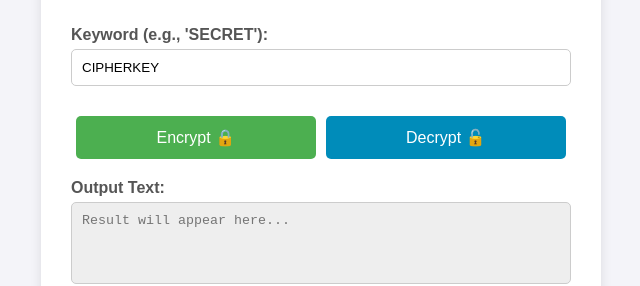
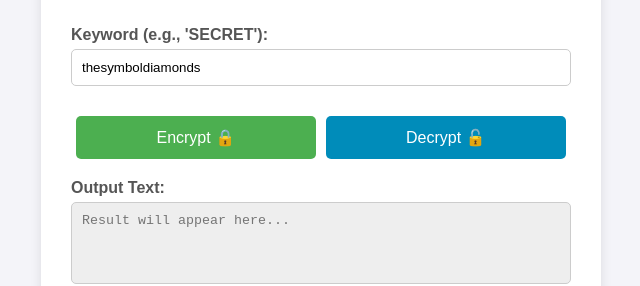
Before and after one commit to symboldiamond/tests, a plain HTML site: page index.html in a window 1280 px wide. Shown: the part 364-650 px from the top of the page, 319-959 px from the left. Drawn offline with Linux system fonts and the light colour scheme.

Commit message:
Update index.html

```diff
--- a/index.html
+++ b/index.html
@@ -96,7 +96,7 @@
         <textarea id="inputText" rows="4" placeholder="Enter your secret message here..."></textarea>
 
         <label for="key">Keyword (e.g., 'SECRET'):</label>
-        <input type="text" id="key" value="CIPHERKEY" placeholder="Enter a word or phrase (letters only)">
+        <input type="text" id="key" value="thesymboldiamonds" placeholder="Enter a word or phrase (letters only)">
 
         <div class="buttons">
             <button onclick="processText('encrypt')">Encrypt 🔒</button>
```
